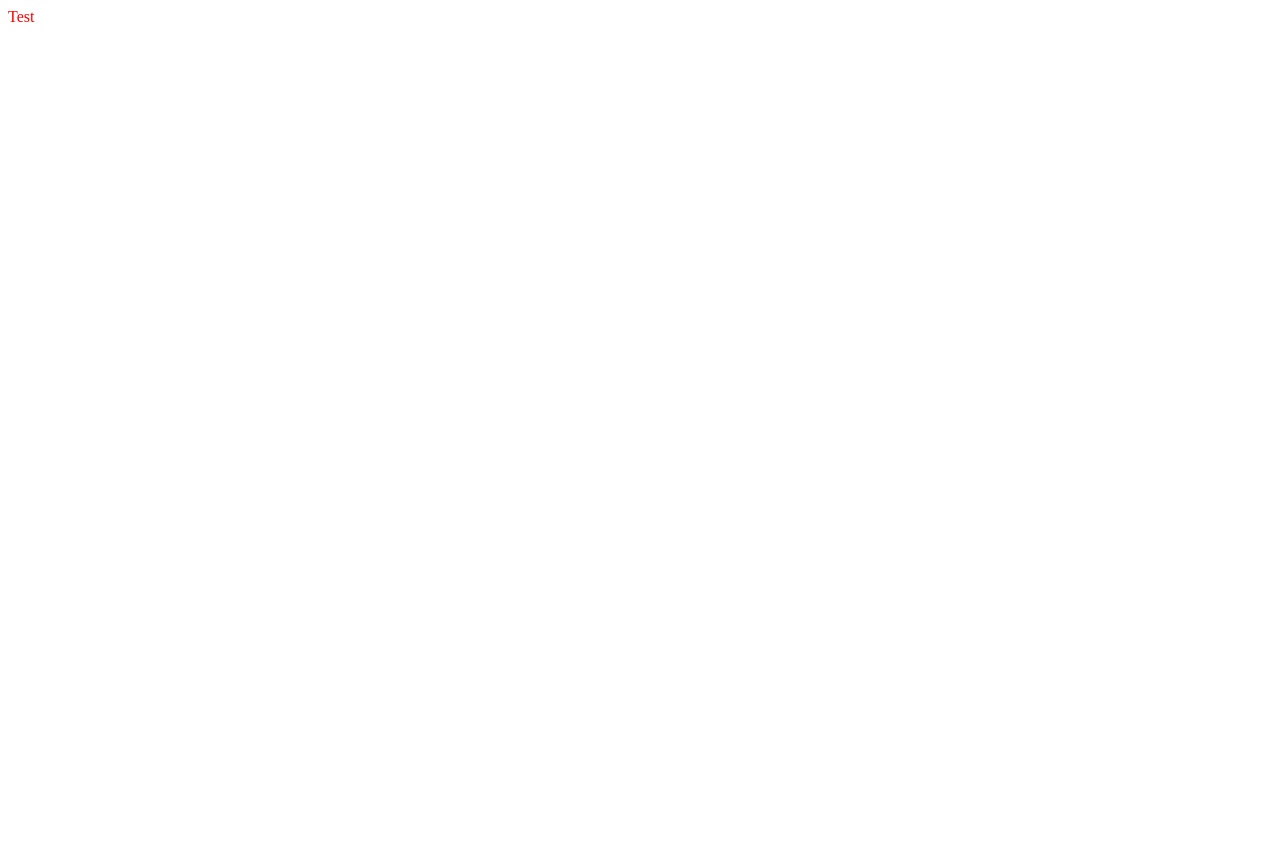
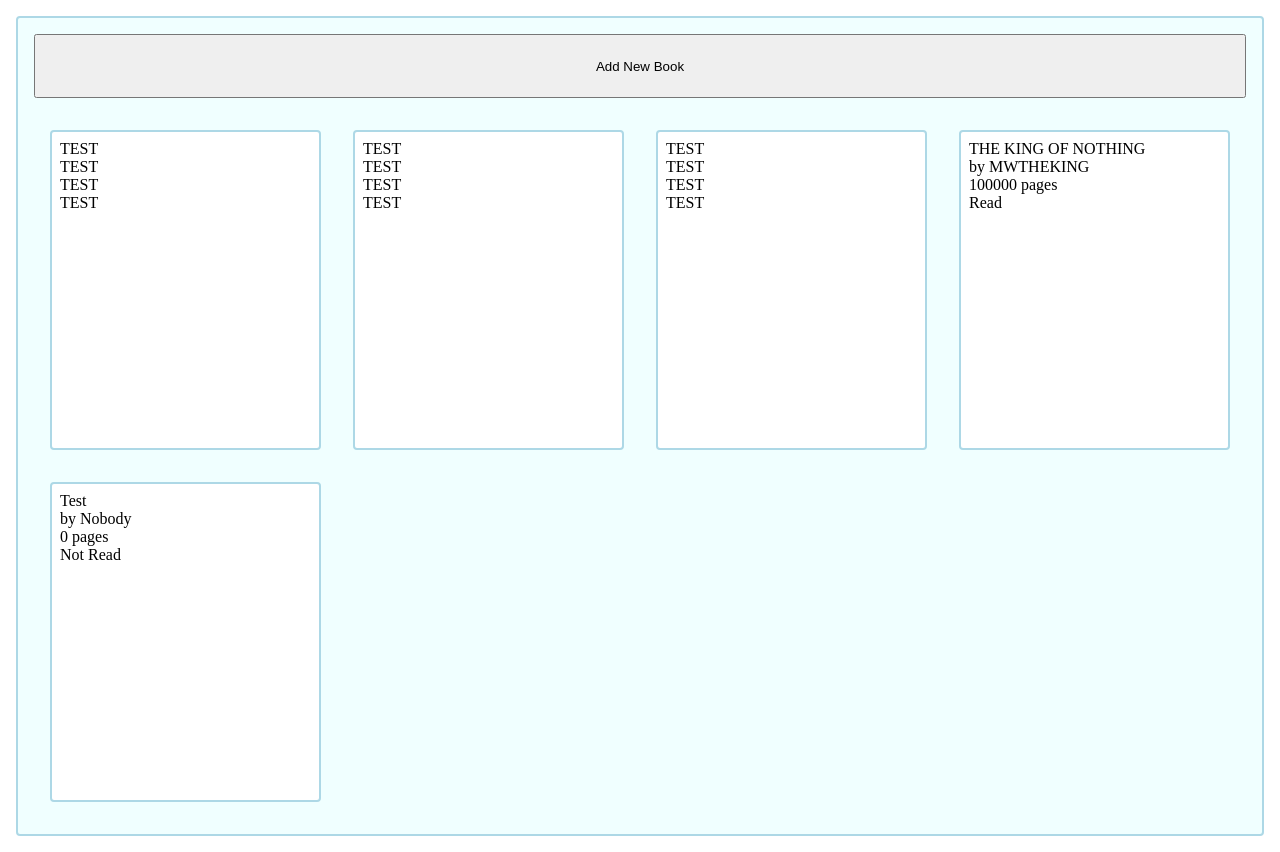
Before and after one commit to MWtheKing/Library, a plain HTML site: page index.html in a window 1280 px wide. Before the commit the page ends 800 px from the top, so only its background shows below. Drawn offline with Linux system fonts and the light colour scheme.

Commit message:
Add function that adds new created books in div
When a book is created it is added to the bookGrid
div in the html.

```diff
--- a/index.html
+++ b/index.html
@@ -8,6 +8,29 @@
     <title>Library</title>
 </head>
 <body>
-    <div>Test</div>
+    <div class="container">
+        <button class="addBook">Add New Book</button>
+        <div class="bookGrid">
+            <div class="book">
+                <div class="title">TEST</div>
+                <div class="author">TEST</div>
+                <div class="pages">TEST</div>
+                <div class="status">TEST</div>
+            </div>
+            <div class="book">
+                <div class="title">TEST</div>
+                <div class="author">TEST</div>
+                <div class="pages">TEST</div>
+                <div class="status">TEST</div>
+            </div>
+            <div class="book">
+                <div class="title">TEST</div>
+                <div class="author">TEST</div>
+                <div class="pages">TEST</div>
+                <div class="status">TEST</div>
+            </div>
+        </div>
+
+    </div>
 </body>
 </html>
--- a/library.js
+++ b/library.js
@@ -8,17 +8,61 @@ function Book(author, title, pages, status) {
     this.status = status;
     this.info = function () {
         return `${this.title} by ${this.author}, ${pages}, ${status}`
-    }
-}
+    };
+};
 
 function addBook(author, title, pages, status) {
         const book = new Book(author, title, pages, status);
         myLibrary.push(book)
         return book;
-    }
+    };
 
 
 addBook("MWTHEKING", "THE KING OF NOTHING", "100000", "Read")
-addBook("test", "test", "test", "test")
+addBook("Nobody", "Test", "0", "Not Read")
 
 console.table(myLibrary)
+
+function createCards() {
+
+    let books = myLibrary.length
+    let bookGrid = document.querySelector(".bookGrid")
+
+
+    myLibrary.forEach(book => {
+
+            let bookCard = document.createElement("div")
+            bookCard.classList.add("book");
+
+            let title = document.createElement("div")
+            title.classList.add("title");
+            title.textContent = book.title
+
+            let author = document.createElement("div")
+            author.classList.add("author");
+            author.textContent = `by ${book.author}`
+
+            let pages = document.createElement("div")
+            pages.classList.add("pages");
+            pages.textContent = `${book.pages} pages`
+
+            let status = document.createElement("div")
+            status.classList.add("status");
+            status.textContent = book.status
+
+            bookCard.appendChild(title)
+            bookCard.appendChild(author)
+            bookCard.appendChild(pages)
+            bookCard.appendChild(status)
+
+
+            bookGrid.appendChild(bookCard)
+    });
+};
+
+function newBookForm() {
+
+}
+
+
+createCards();
--- a/styles.css
+++ b/styles.css
@@ -1,3 +1,41 @@
-div {
-    color: red;
+*,
+*::before,
+*::after {
+    margin: 0;
+    padding: 0;
 }
+
+
+.container {
+    margin: 16px;
+    padding: 8px;
+    border: 2px solid lightblue;
+    background-color: rgb(240, 255, 255);
+    border-radius: 4px;
+    display: grid;
+    grid-template-columns: repeat(auto);
+    grid-template-rows: 80px 1fr;
+}
+
+.bookGrid {
+    padding: 8px;
+    display: grid;
+    grid-auto-flow: row;
+    grid-template-columns: repeat(4, 1fr);
+    grid-template-rows: auto-fit;
+}
+
+.container button {
+    margin: 8px;
+    padding: 8px;
+}
+
+.book {
+    margin: 16px;
+    padding: 8px;
+
+    height: 300px;
+    border: 2px solid lightblue;
+    background-color: white;
+    border-radius: 4px;
+}
```
